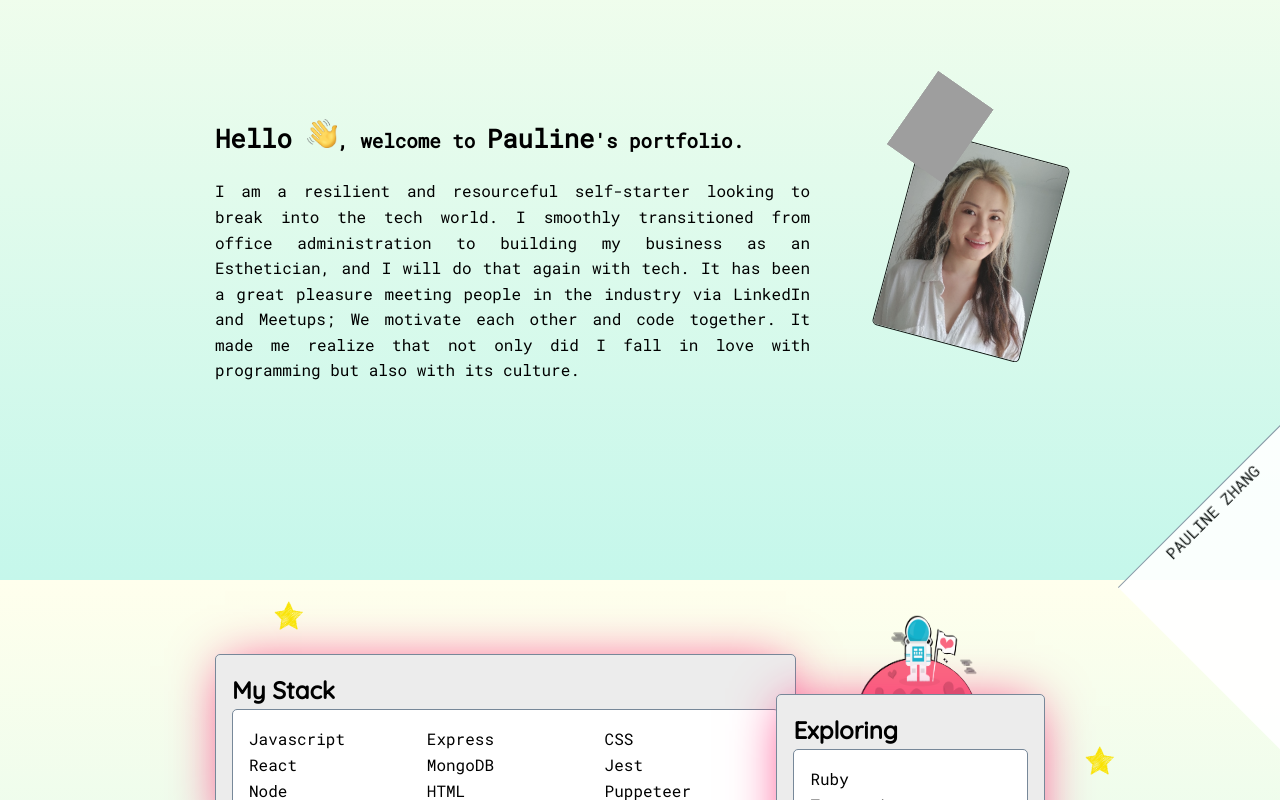
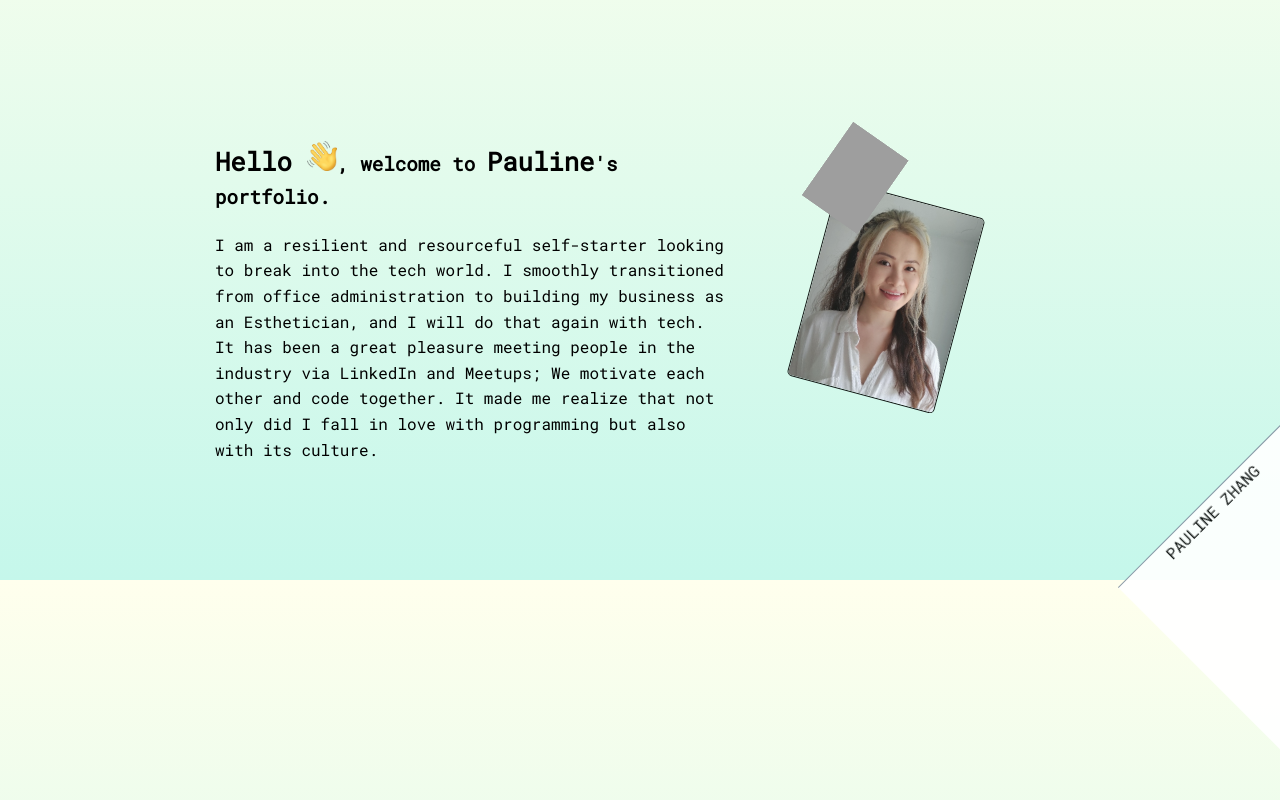
Before and after one commit to pea-nut-z/portfolio, a React (Create React App) app: page / in a window 1280 px wide. Shown: the part 220-1020 px from the top of the page. Built offline with nearby package versions, Linux system fonts and the light colour scheme; grey boxes are pictures that could not be loaded; a web font is replaced by a local one.

Commit message:
style: add max width to big screens

```diff
--- a/src/App.css
+++ b/src/App.css
@@ -21,8 +21,6 @@
   --gray-border: var(--gray) solid 1px;
   --small-round:5px;
 
-  --section-margin: 0 auto;
-  --section-top-padding: 30%;
   --item-margin: 5% auto;
   --image-opacity: 0.9;
 
@@ -34,13 +32,14 @@
 body
 {
   margin: 0;
-  width: 100vw;
+  width: 100%;
   height: 100vh;
   font-family: Roboto Mono;
   font-size: var(--regular-font-size);
   line-height: 1.6;
-  text-align: justify;
+  text-align: left;
   overflow-x: hidden;
+  overflow-y:scroll;
 background: linear-gradient(0deg, rgba(197,247,235,1) 0%, rgba(255,255,237,1) 100%);
 background-attachment: fixed;
 box-sizing:border-box
@@ -63,13 +62,17 @@ h2{
   font-family: Quicksand;
 }
 
+section{
+padding-top: 15vh;;
+}
+
 .menu-bar{
 display: none;
 }
 
 .content{
-  padding:5% 0 5% 0;
   width: 70%;
+  height: 100vh;
   margin: 0 auto;
 }
 
@@ -125,8 +128,7 @@ display: none;
   display: flex;
   flex-direction: row;
   align-items: center;
-  padding-top: var(--section-top-padding);
-  margin: var(--section-margin);
+  justify-content: center;
 }
 
 .hand{
@@ -135,14 +137,14 @@ display: none;
 
 .about-image{
 position: relative;
-width: 30%;
+width: 40%;
 box-sizing: border-box;
 padding-left: 10%;
 }
 
 .about-content{
 overflow-wrap: anywhere;
-width: 70%;
+width: 60%;
 }
 
 .greet{
@@ -179,8 +181,8 @@ transform: rotate(15deg);
   width: 100%;
   display: flex;
   flex-direction: row;
-  margin: var(--section-margin);
-  padding-top: var(--section-top-padding);
+  justify-content: center;
+  align-items: center;
 }
 
 .stack-card{
@@ -222,20 +224,18 @@ transform: rotate(15deg);
   }
 
   .star-right{
-    top: 50%;
-    left:150%
+    top: 45%;
+    left:129%;
+    z-index:1
     }
 
 .stack-current{
   width:70%;
-  /* min-height: 174px; */
 }
 
 .stack-explore{
   position: relative;
   width:30%;
-  /* min-width: 180px; */
-  /* min-height: 174px; */
   top: 40px;
   right: 20px;
 }
@@ -258,8 +258,6 @@ transform: rotate(15deg);
 
 .portfolio{
   width: 100%;
-margin: var(--section-margin);
-padding-top: var(--section-top-padding);
 }
 
 .hilight{
@@ -297,12 +295,6 @@ padding-top: var(--section-top-padding);
   width: 60%;
   min-height: 438px;
 }
-/*
-.project-link:link,
-.project-link:visited{
-  color: var(--purple);
-} */
-
 
 .project-link-icon{
   margin-left: 10px;
@@ -336,10 +328,12 @@ font-size: var(--small-icon)
 }
 
 .contact{
-  width: 50%;
-  margin: var(--section-margin);
-  padding: 10% 0 20% 0;
-  text-align: center;
+  display: flex;
+  flex-direction: column;
+  justify-content: center;
+  align-items: center;
+  width: 100%;
+  padding-bottom: 15vh;
 }
 
 .media-link-list{
@@ -383,6 +377,12 @@ font-size: var(--medium-icon);
   .side-links{
       display: none;
     }
+
+.stack{
+margin: 0;
+margin-top:0;
+}
+
 
   .menu-bar{
     width: 100%;
@@ -504,7 +504,24 @@ width: 90%;
 }
 
 @media  screen and (min-width:1025px){
-.content{
-  max-width: 850px;
+  body{
+  height: 500vh;
+
+  }
+
+  .content{
+    max-width: 850px;
+    scroll-snap-type: y mandatory;
 }
+
+section{
+  height: 100vh;
+  scroll-snap-align: start;
 }
+
+.portfolio{
+  padding-top:15%;
+  height: 200vh;
+}
+
+}
```
